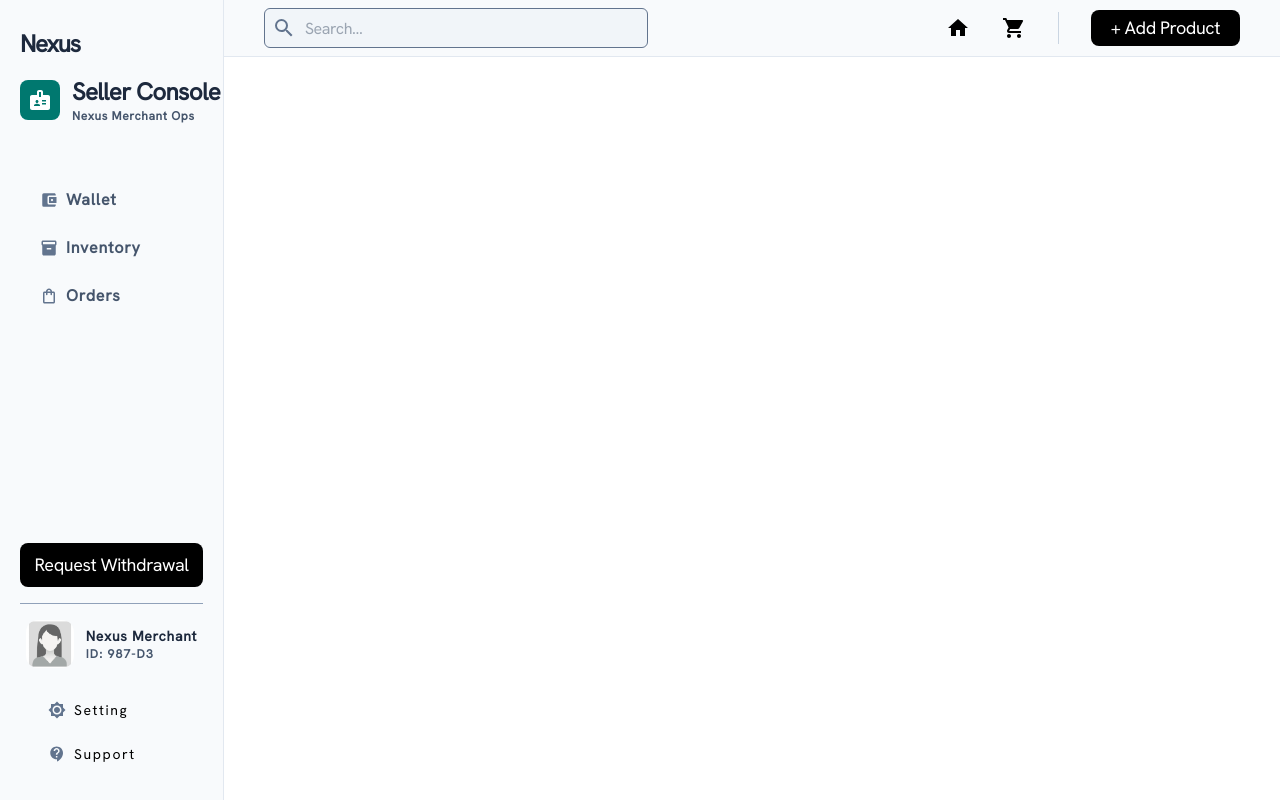
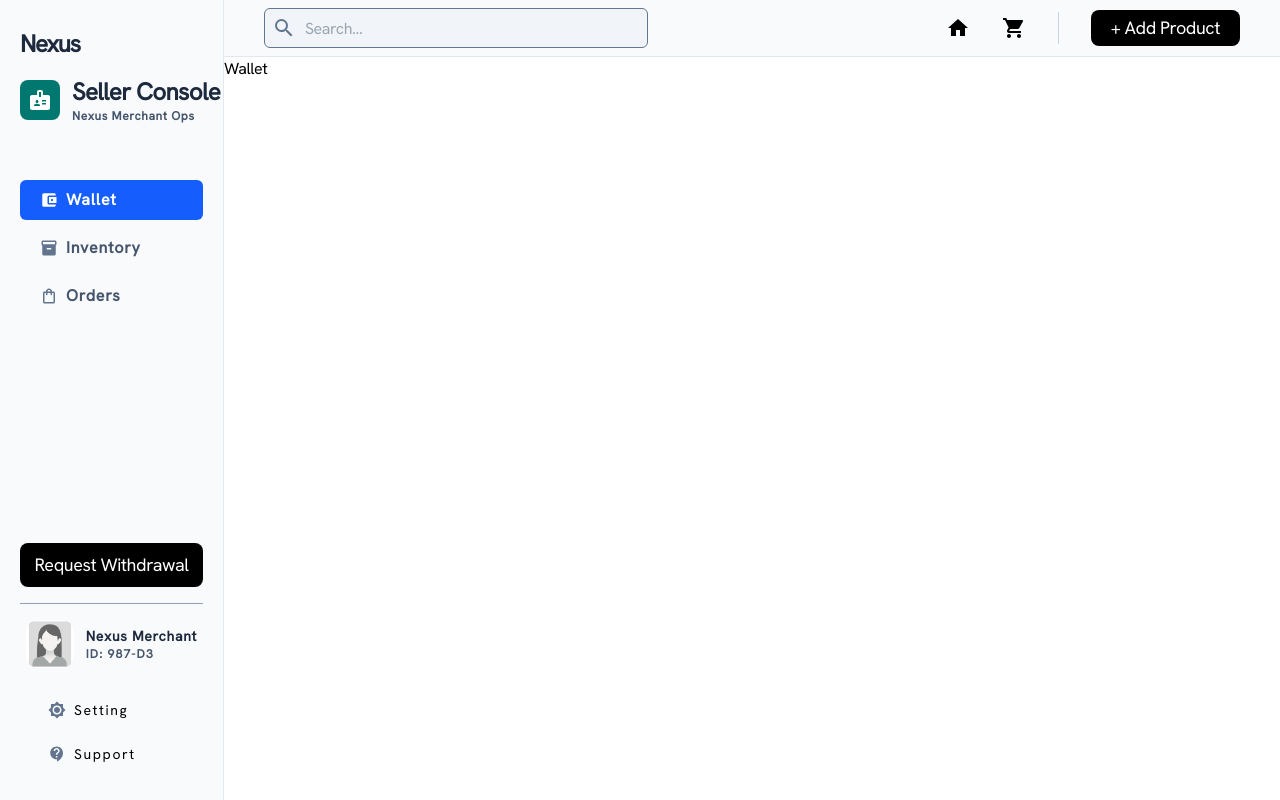
Before and after one commit to Sarath-Dharmaraj/Nexus_Commerce, a React (Vite) app in the folder Frontend/: page /merchant in a window 1280 px wide. Built offline with nearby package versions, Linux system fonts and the light colour scheme.

Commit message:
context api for merchant is initialized

```diff
--- /dev/null
+++ b/Frontend/src/components/merchComp/Inventory.jsx
@@ -0,0 +1,10 @@
+import { useMerchant } from "../../context/merchantContext";
+
+function Inventory() {
+  const { state } = useMerchant();
+
+  if (!state.inventory) return null;
+  return <div>Inventory</div>;
+}
+
+export default Inventory;
--- /dev/null
+++ b/Frontend/src/components/merchComp/Orders.jsx
@@ -0,0 +1,10 @@
+import { useMerchant } from "../../context/merchantContext";
+
+function Orders() {
+  const { state } = useMerchant();
+
+  if (!state.orders) return null;
+  return <div>Orders</div>;
+}
+
+export default Orders;
--- a/Frontend/src/components/merchComp/Sidebar.jsx
+++ b/Frontend/src/components/merchComp/Sidebar.jsx
@@ -6,8 +6,11 @@ import {
   MdBrightness7,
   MdContactSupport,
 } from "react-icons/md";
+import { useMerchant } from "../../context/merchantContext";
 
 function Sidebar() {
+  const { state, dispatch } = useMerchant();
+  console.log(state);
   return (
     <div className="hiddden md:static w-[17.5%]  py-5 bg-slate-50 border-r border-slate-200">
       <div className="flex flex-col items-center gap-14 mx-5 py-2 h-full">
@@ -32,16 +35,31 @@ function Sidebar() {
         </div>
         {/* Nav */}
         <div className="flex flex-col items-start justify-around gap-2 w-full text-slate-600 tracking-wider font-bold capitalize">
-          <span className="w-full inline-flex items-center gap-2 px-5 py-2 rounded-md hover:bg-sky-100">
-            <MdAccountBalanceWallet className="text-lg text-slate-500" />
+          <span
+            className={`w-full inline-flex items-center gap-2 px-5 py-2 rounded-md ${state.wallet ? "bg-blue-600 text-white" : "hover:bg-sky-100"}`}
+            onClick={() => dispatch({ type: "WALLET" })}
+          >
+            <MdAccountBalanceWallet
+              className={`text-lg ${!state.wallet ? "text-slate-500" : "text-white"} `}
+            />
             wallet
           </span>
-          <span className="w-full inline-flex items-center gap-2 px-5 py-2 rounded-md hover:bg-sky-100">
-            <MdInventory className="text-lg text-slate-500" />
+          <span
+            className={`w-full inline-flex items-center gap-2 px-5 py-2 rounded-md ${state.inventory ? "bg-blue-600 text-white" : "hover:bg-sky-100"}`}
+            onClick={() => dispatch({ type: "INVENTORY" })}
+          >
+            <MdInventory
+              className={`text-lg ${!state.inventory ? "text-slate-500" : "text-white"} `}
+            />
             inventory
           </span>
-          <span className="w-full inline-flex items-center gap-2 px-5 py-2 rounded-md hover:bg-sky-100">
-            <MdOutlineShoppingBag className="text-lg text-slate-500" />
+          <span
+            className={`w-full inline-flex items-center gap-2 px-5 py-2 rounded-md ${state.orders ? "bg-blue-600 text-white" : "hover:bg-sky-100"}`}
+            onClick={() => dispatch({ type: "ORDERS" })}
+          >
+            <MdOutlineShoppingBag
+              className={`text-lg ${!state.orders ? "text-slate-500" : "text-white"} `}
+            />
             orders
           </span>
         </div>
--- /dev/null
+++ b/Frontend/src/components/merchComp/Wallet.jsx
@@ -0,0 +1,10 @@
+import { useMerchant } from "../../context/merchantContext";
+
+function Wallet() {
+  const { state } = useMerchant();
+
+  if (!state.wallet) return null;
+  return <div>Wallet</div>;
+}
+
+export default Wallet;
--- /dev/null
+++ b/Frontend/src/context/merchantContext.jsx
@@ -0,0 +1,34 @@
+import { useReducer, createContext, useContext } from "react";
+
+const initialState = {
+  wallet: true,
+  inventory: false,
+  orders: false,
+};
+
+function tabSwitcher(state, action) {
+  switch (action.type) {
+    case "WALLET":
+      return initialState;
+    case "INVENTORY":
+      return { ...initialState, wallet: false, inventory: true };
+    case "ORDERS":
+      return { ...initialState, wallet: false, orders: true };
+    default:
+      return initialState;
+  }
+}
+
+const MerchantContext = createContext(null);
+
+export function MerchantProvider({ children, userData }) {
+  const [state, dispatch] = useReducer(tabSwitcher, initialState);
+  return (
+    <MerchantContext.Provider value={{ state, dispatch, userData }}>
+      {children}
+    </MerchantContext.Provider>
+  );
+}
+
+// eslint-disable-next-line react-refresh/only-export-components
+export const useMerchant = () => useContext(MerchantContext);
--- a/Frontend/src/pages/Merchant.jsx
+++ b/Frontend/src/pages/Merchant.jsx
@@ -1,39 +1,35 @@
-import { useReducer } from "react";
+import HeaderMerch from "../components/merchComp/HeaderMerch";
+import Inventory from "../components/merchComp/Inventory";
+import Orders from "../components/merchComp/Orders";
+import Sidebar from "../components/merchComp/Sidebar";
+import Wallet from "../components/merchComp/Wallet";
 
-import HeaderMerch from "../components/merchComp/HeaderMerch";
-import Sidebar from "../components/merchComp/Sidebar";
+import { MerchantProvider, useMerchant } from "../context/merchantContext";
 
-const initialState = {
-  wallet: true,
-  inventory: false,
-  orders: false,
-};
-
-function tabSwitcher(state, action) {
-  switch (action.type) {
-    case "WALLET":
-      return initialState;
-    case "INVENTORY":
-      return { ...initialState, wallet: false, inventory: true };
-    case "ORDERS":
-      return { ...initialState, wallet: false, orders: true };
-    default:
-      return initialState;
-  }
-}
-
-function Merchant() {
-  const [state, dispatch] = useReducer(tabSwitcher, initialState);
+function MerchantLayout() {
+  const { state } = useMerchant();
+  console.log(state);
   return (
     <div className="w-screen h-screen font-hanken tracking-tight">
       <div className="flex h-screen">
-        <Sidebar state={state} dispatch={dispatch} />
+        <Sidebar />
         <div className="flex flex-col h-screen w-full">
           <HeaderMerch />
+          <Wallet />
+          <Inventory />
+          <Orders />
         </div>
       </div>
     </div>
   );
 }
 
+function Merchant() {
+  return (
+    <MerchantProvider>
+      <MerchantLayout />
+    </MerchantProvider>
+  );
+}
+
 export default Merchant;
```
